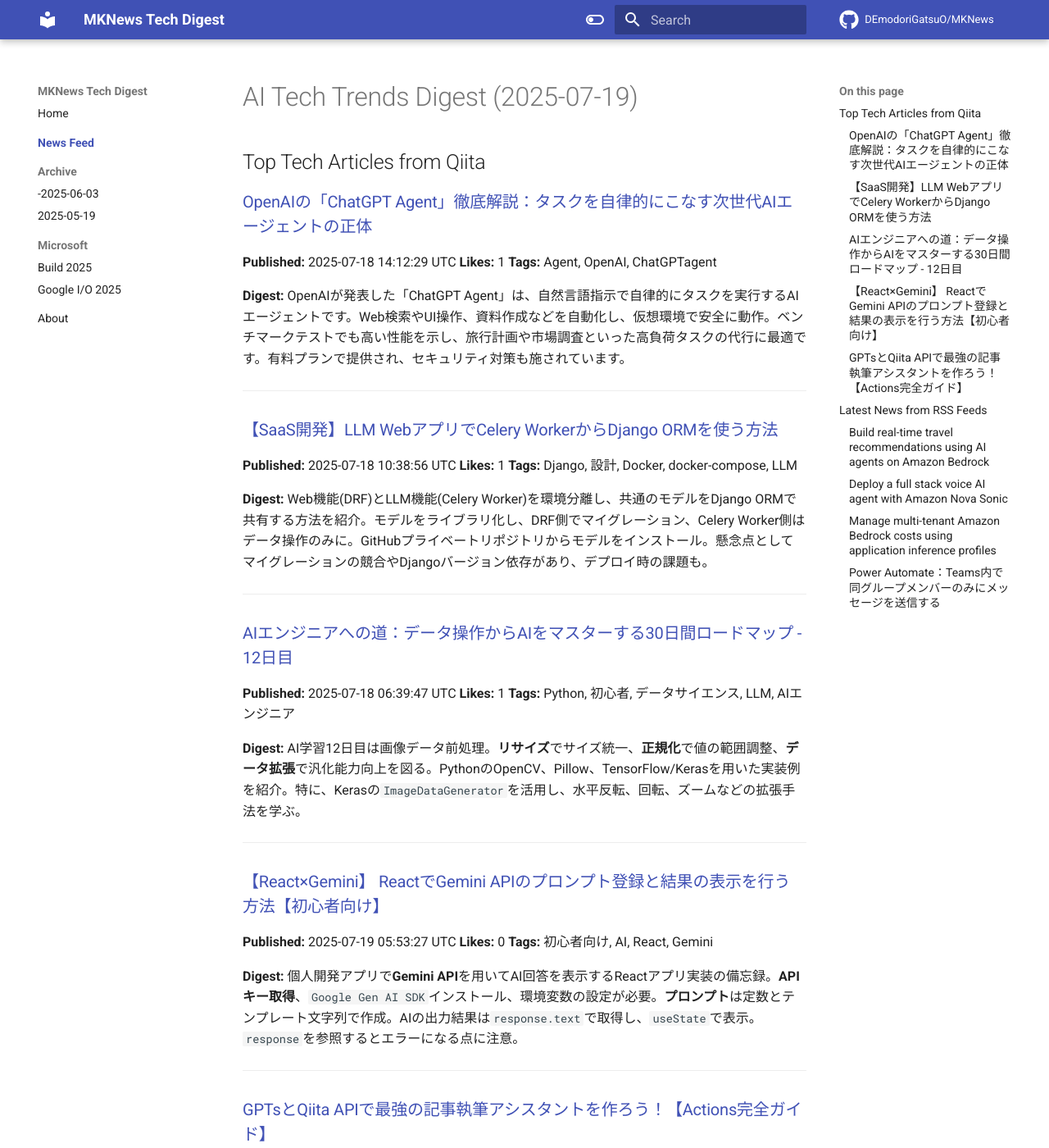
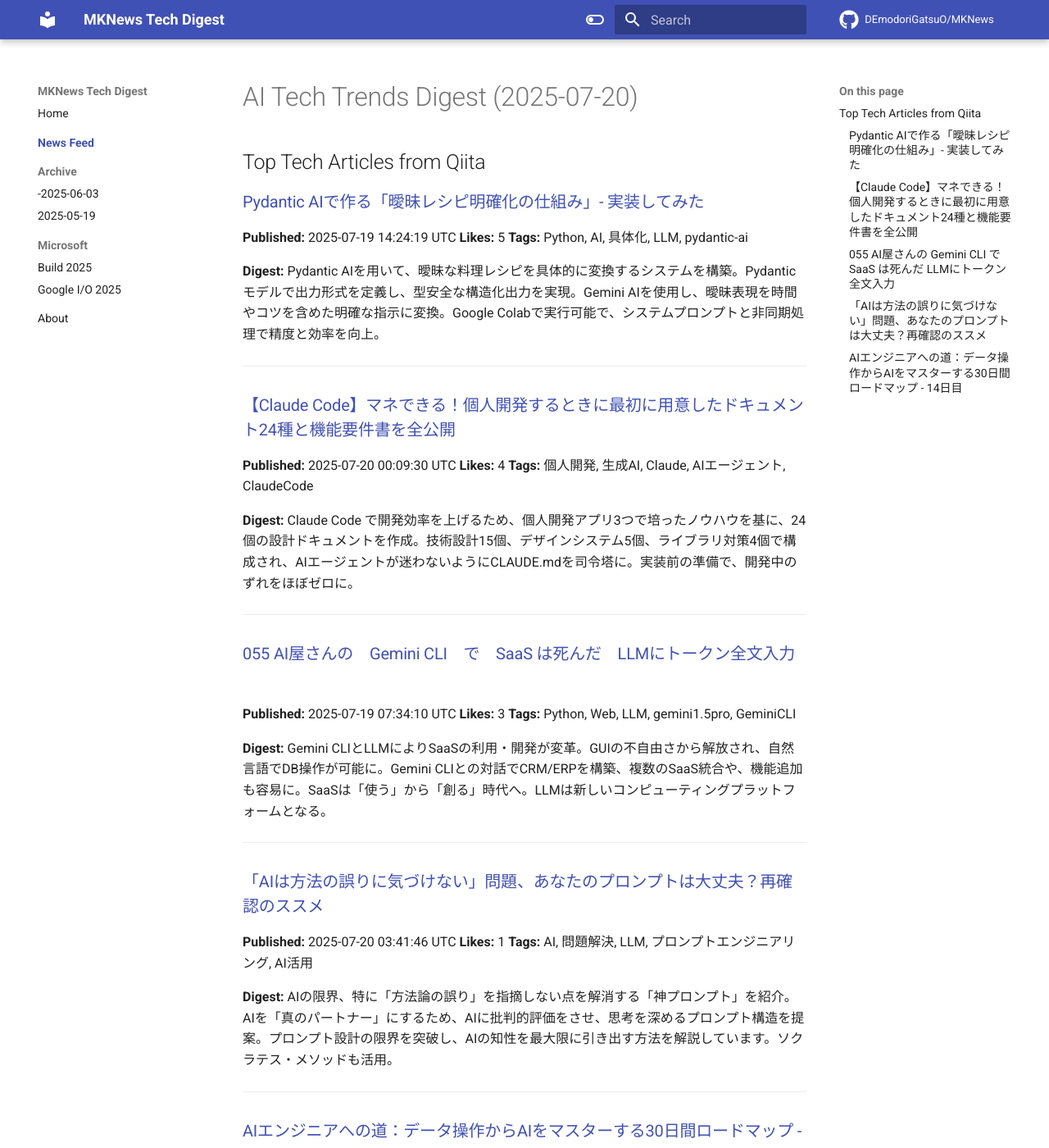
Before and after one commit to DEmodoriGatsuO/MKNews, an MkDocs documentation site: the page built from docs/news/index.md, in a window 1280 px wide and 1400 px high. Shown: the whole window at 82% size. Built offline with MkDocs 1.6.1 and Material for MkDocs 9.7.7, drawn with Linux system fonts in a browser that asks for light colours; comment, search, counter and statistics services are not loaded; some of the changed text lies outside the part shown.

Commit message:
Automated AI Tech Digest - 2025-07-20

```diff
--- a/docs/news/index.md
+++ b/docs/news/index.md
@@ -1,98 +1,55 @@
-# AI Tech Trends Digest (2025-07-19)
+# AI Tech Trends Digest (2025-07-20)
 
 
 ## Top Tech Articles from Qiita
 
 
-### [OpenAIの「ChatGPT Agent」徹底解説：タスクを自律的にこなす次世代AIエージェントの正体](https://qiita.com/softbase/items/dbe0787cb94fae717dcb)
-**Published:** 2025-07-18 14:12:29 UTC
-**Likes:** 1
-**Tags:** Agent, OpenAI, ChatGPTagent
+### [ Pydantic AIで作る「曖昧レシピ明確化の仕組み」- 実装してみた](https://qiita.com/Tadataka_Takahashi/items/d681c52c5c6e835ce33c)
+**Published:** 2025-07-19 14:24:19 UTC
+**Likes:** 5
+**Tags:** Python, AI, 具体化, LLM, pydantic-ai
 
 **Digest:**
-OpenAIが発表した「ChatGPT Agent」は、自然言語指示で自律的にタスクを実行するAIエージェントです。Web検索やUI操作、資料作成などを自動化し、仮想環境で安全に動作。ベンチマークテストでも高い性能を示し、旅行計画や市場調査といった高負荷タスクの代行に最適です。有料プランで提供され、セキュリティ対策も施されています。
+Pydantic AIを用いて、曖昧な料理レシピを具体的に変換するシステムを構築。Pydanticモデルで出力形式を定義し、型安全な構造化出力を実現。Gemini AIを使用し、曖昧表現を時間やコツを含めた明確な指示に変換。Google Colabで実行可能で、システムプロンプトと非同期処理で精度と効率を向上。
 
 ---
 
-### [【SaaS開発】LLM WebアプリでCelery WorkerからDjango ORMを使う方法](https://qiita.com/nao_ikeda/items/ca3cc1e95546692ce943)
-**Published:** 2025-07-18 10:38:56 UTC
-**Likes:** 1
-**Tags:** Django, 設計, Docker, docker-compose, LLM
+### [【Claude Code】マネできる！個人開発するときに最初に用意したドキュメント24種と機能要件書を全公開](https://qiita.com/tomada/items/e27292b65f723c4633d9)
+**Published:** 2025-07-20 00:09:30 UTC
+**Likes:** 4
+**Tags:** 個人開発, 生成AI, Claude, AIエージェント, ClaudeCode
 
 **Digest:**
-Web機能(DRF)とLLM機能(Celery Worker)を環境分離し、共通のモデルをDjango ORMで共有する方法を紹介。モデルをライブラリ化し、DRF側でマイグレーション、Celery Worker側はデータ操作のみに。GitHubプライベートリポジトリからモデルをインストール。懸念点としてマイグレーションの競合やDjangoバージョン依存があり、デプロイ時の課題も。
+Claude Code で開発効率を上げるため、個人開発アプリ3つで培ったノウハウを基に、24個の設計ドキュメントを作成。技術設計15個、デザインシステム5個、ライブラリ対策4個で構成され、AIエージェントが迷わないようにCLAUDE.mdを司令塔に。実装前の準備で、開発中のずれをほぼゼロに。
 
 ---
 
-### [AIエンジニアへの道：データ操作からAIをマスターする30日間ロードマップ - 12日目](https://qiita.com/555hamano/items/64ef12484f3d55cd1f83)
-**Published:** 2025-07-18 06:39:47 UTC
+### [055 AI屋さんの　Gemini CLI　で　SaaS は死んだ　LLMにトークン全文入力](https://qiita.com/bono0/items/019f555e123b3f202279)
+**Published:** 2025-07-19 07:34:10 UTC
+**Likes:** 3
+**Tags:** Python, Web, LLM, gemini1.5pro, GeminiCLI
+
+**Digest:**
+Gemini CLIとLLMによりSaaSの利用・開発が変革。GUIの不自由さから解放され、自然言語でDB操作が可能に。Gemini CLIとの対話でCRM/ERPを構築、複数のSaaS統合や、機能追加も容易に。SaaSは「使う」から「創る」時代へ。LLMは新しいコンピューティングプラットフォームとなる。
+
+---
+
+### [「AIは方法の誤りに気づけない」問題、あなたのプロンプトは大丈夫？再確認のススメ](https://qiita.com/uriri_hogepiyo/items/ac31e3063ed087016063)
+**Published:** 2025-07-20 03:41:46 UTC
+**Likes:** 1
+**Tags:** AI, 問題解決, LLM, プロンプトエンジニアリング, AI活用
+
+**Digest:**
+AIの限界、特に「方法論の誤り」を指摘しない点を解消する「神プロンプト」を紹介。AIを「真のパートナー」にするため、AIに批判的評価をさせ、思考を深めるプロンプト構造を提案。プロンプト設計の限界を突破し、AIの知性を最大限に引き出す方法を解説しています。ソクラテス・メソッドも活用。
+
+---
+
+### [AIエンジニアへの道：データ操作からAIをマスターする30日間ロードマップ - 14日目](https://qiita.com/555hamano/items/f860330b5763d3672aef)
+**Published:** 2025-07-19 17:06:42 UTC
 **Likes:** 1
 **Tags:** Python, 初心者, データサイエンス, LLM, AIエンジニア
 
 **Digest:**
-AI学習12日目は画像データ前処理。**リサイズ**でサイズ統一、**正規化**で値の範囲調整、**データ拡張**で汎化能力向上を図る。PythonのOpenCV、Pillow、TensorFlow/Kerasを用いた実装例を紹介。特に、Kerasの`ImageDataGenerator`を活用し、水平反転、回転、ズームなどの拡張手法を学ぶ。
+AI学習ロードマップ14日間のまとめ。2週間で回帰、分類、CNN、次元削減、テキスト処理、画像前処理、時系列データ分析を習得。線形回帰やロジスティック回帰からCNNまで学び、データ準備からモデル選択、評価の基礎を習得。データ型対応や汎化能力、深層学習への橋渡しを経験。来週は教師なし学習や推薦システム、AI倫理に挑戦します。
 
 ---
-
-### [【React×Gemini】 ReactでGemini APIのプロンプト登録と結果の表示を行う方法【初心者向け】](https://qiita.com/nagi-0106/items/9e2892beadad24a8df30)
-**Published:** 2025-07-19 05:53:27 UTC
-**Likes:** 0
-**Tags:** 初心者向け, AI, React, Gemini
-
-**Digest:**
-個人開発アプリで**Gemini API**を用いてAI回答を表示するReactアプリ実装の備忘録。**APIキー取得**、`Google Gen AI SDK`インストール、環境変数の設定が必要。**プロンプト**は定数とテンプレート文字列で作成。AIの出力結果は`response.text`で取得し、`useState`で表示。`response`を参照するとエラーになる点に注意。
-
----
-
-### [GPTsとQiita APIで最強の記事執筆アシスタントを作ろう！【Actions完全ガイド】](https://qiita.com/jyunya_1234/items/513f17795ff63b094edb)
-**Published:** 2025-07-19 04:32:04 UTC
-**Likes:** 0
-**Tags:** Qiita, API, OpenAI, GPTs
-
-**Digest:**
-ChatGPTのGPTsとQiita APIを連携し、記事作成を支援するアシスタントの作り方を解説。GPTsで構成案作成、タグ推薦、下書き自動投稿を実現。必要なのはChatGPT Plus等とQiitaアカウント、アクセストークン。API連携にはスキーマと指示設定が重要で、テストで動作確認。完成すれば、Qiita記事執筆を効率化する強力なツールとなる。
-
----
-
-## Latest News from RSS Feeds
-
-
-### [Build real-time travel recommendations using AI agents on Amazon Bedrock](https://aws.amazon.com/blogs/machine-learning/build-real-time-travel-recommendations-using-ai-agents-on-amazon-bedrock/)
-**Source:** AWS ML Blog
-**Published:** 2025-07-18 16:18:32 UTC
-**Tags:** Amazon Bedrock, Amazon Bedrock Agents, Amazon Bedrock Knowledge Bases, Technical How-to
-
-**Digest:**
-Amazon Bedrock を用いた旅行向けパーソナライズ AI ソリューションを紹介。顧客の嗜好やリアルタイム情報から、旅行代理店がオーダーメイド旅行パッケージを生成。Amazon Bedrock Knowledge Bases で旅行情報を、Agents でフライト詳細を、OpenSearch Serverless で検索を実現。AWS CloudFormation テンプレートでデプロイ、API Gateway, Lambda, DynamoDB, S3 なども活用。
-
----
-
-### [Deploy a full stack voice AI agent with Amazon Nova Sonic](https://aws.amazon.com/blogs/machine-learning/deploy-a-full-stack-voice-ai-agent-with-amazon-nova-sonic/)
-**Source:** AWS ML Blog
-**Published:** 2025-07-18 16:14:43 UTC
-**Tags:** Amazon Bedrock, Amazon Nova, Telecommunications
-
-**Digest:**
-Amazon Nova Sonicを活用し、AWS CDKで構築されたAI通話センターエージェントを紹介。顧客対応の効率化とコスト削減を目指し、自然な会話を実現します。AnyTelco社の仮想エージェントTellyを例に、リアルタイムデータ連携や知識ベース検索など、柔軟なカスタマイズ方法を解説。デプロイ手順や、システムプロンプト、ツールの追加方法も提示。
-
----
-
-### [Manage multi-tenant Amazon Bedrock costs using application inference profiles](https://aws.amazon.com/blogs/machine-learning/manage-multi-tenant-amazon-bedrock-costs-using-application-inference-profiles/)
-**Source:** AWS ML Blog
-**Published:** 2025-07-18 16:11:22 UTC
-**Tags:** Amazon Bedrock, Technical How-to
-
-**Digest:**
-Amazon BedrockのマルチテナントAIサービスにおける、コスト管理とスケーラビリティ両立のためのソリューションを紹介。Amazon Bedrockのアプリケーション推論プロファイルを用いて、利用状況を詳細に追跡し、コストを正確に配分。CloudWatchダッシュボードとアラームで監視し、異常時にはSNS通知で対応。GitHubで提供されるサンプルソリューションで、Python環境と設定ファイル（config.json, models.json）の準備が必要。
-
----
-
-### [Power Automate：Teams内で同グループメンバーのみにメッセージを送信する](https://blog.jbs.co.jp/entry/2025/07/18/165253)
-**Source:** JBS Blog
-**Published:** 2025-07-18 07:52:53 UTC
-**Tags:** Power Platform, Power Automate
-
-**Digest:**
-Microsoft Teamsで、同じグループ内のメンバーだけにメッセージを送る方法を解説します。効率的なコミュニケーションのために、グループチャット機能を利用するステップを紹介します。これにより、必要な相手だけに情報を届け、情報伝達の効率化を図ることができます。
-
----
```
